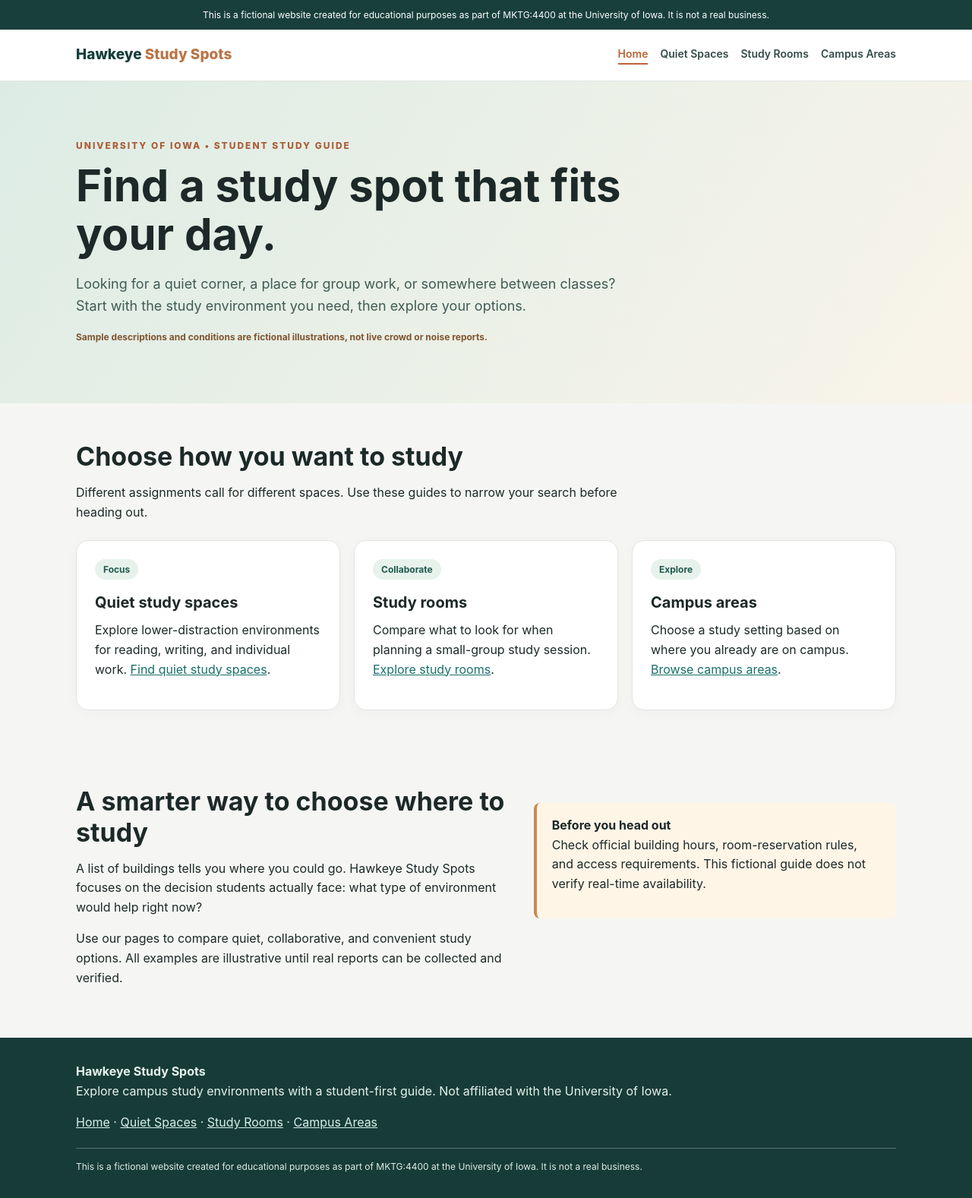
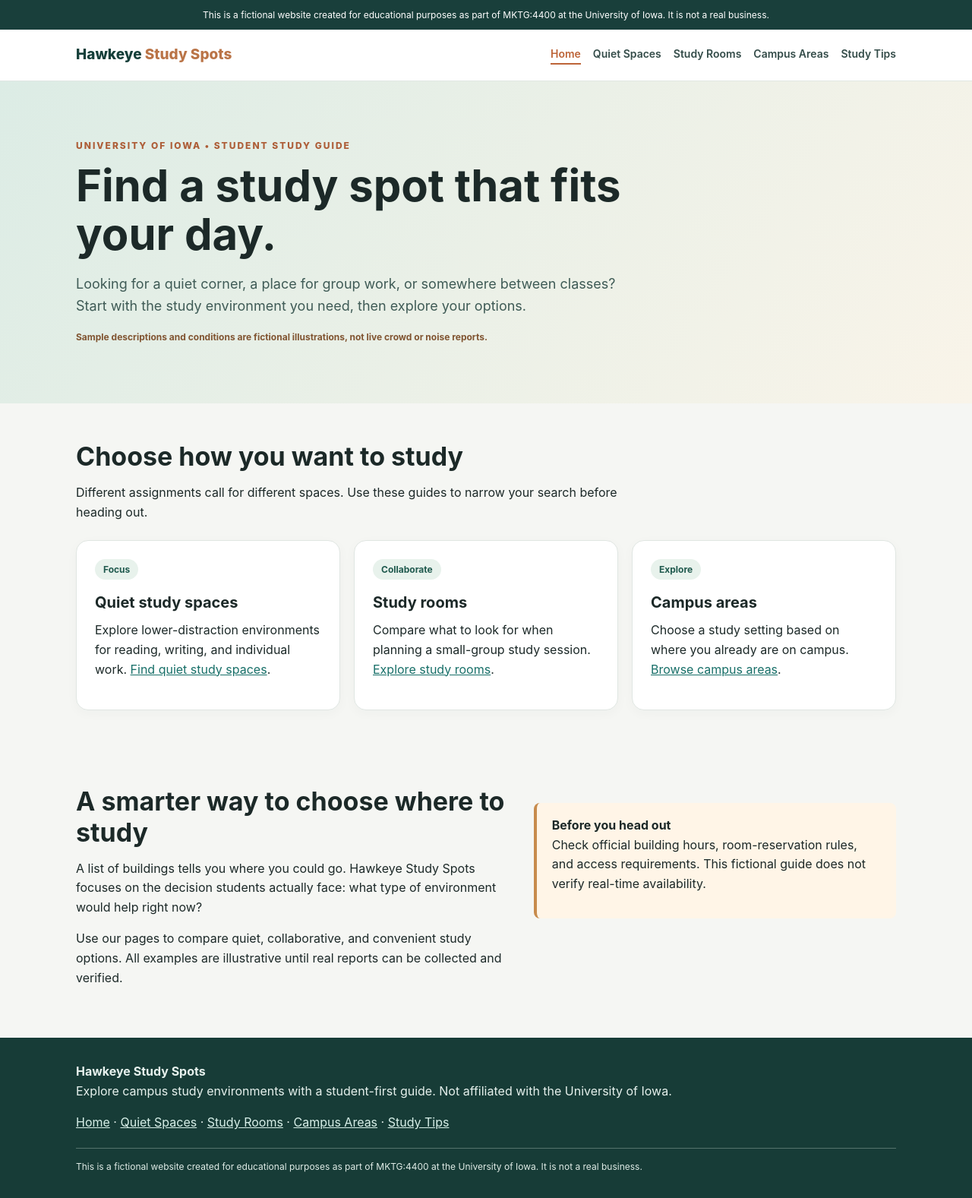
Before and after one commit to bennethussey7-png/Hawkeye-Study-Spots, a plain HTML site: page index.html in a window 1280 px wide. Shown: the whole page at 76% size. Drawn offline with Linux system fonts and the light colour scheme.

Commit message:
Add Study Tips links to homepage

```diff
--- a/index.html
+++ b/index.html
@@ -23,6 +23,7 @@
         <a href="quiet-spaces.html">Quiet Spaces</a>
         <a href="study-rooms.html">Study Rooms</a>
         <a href="campus-areas.html">Campus Areas</a>
+        <a href="study-tips.html">Study Tips</a>
       </nav>
     </div>
   </header>
@@ -91,6 +92,7 @@
         <a href="quiet-spaces.html">Quiet Spaces</a> ·
         <a href="study-rooms.html">Study Rooms</a> ·
         <a href="campus-areas.html">Campus Areas</a>
+         · <a href="study-tips.html">Study Tips</a>
       </p>
       <div class="notice">This is a fictional website created for educational purposes as part of MKTG:4400 at the University of Iowa. It is not a real business.</div>
     </div>
```
